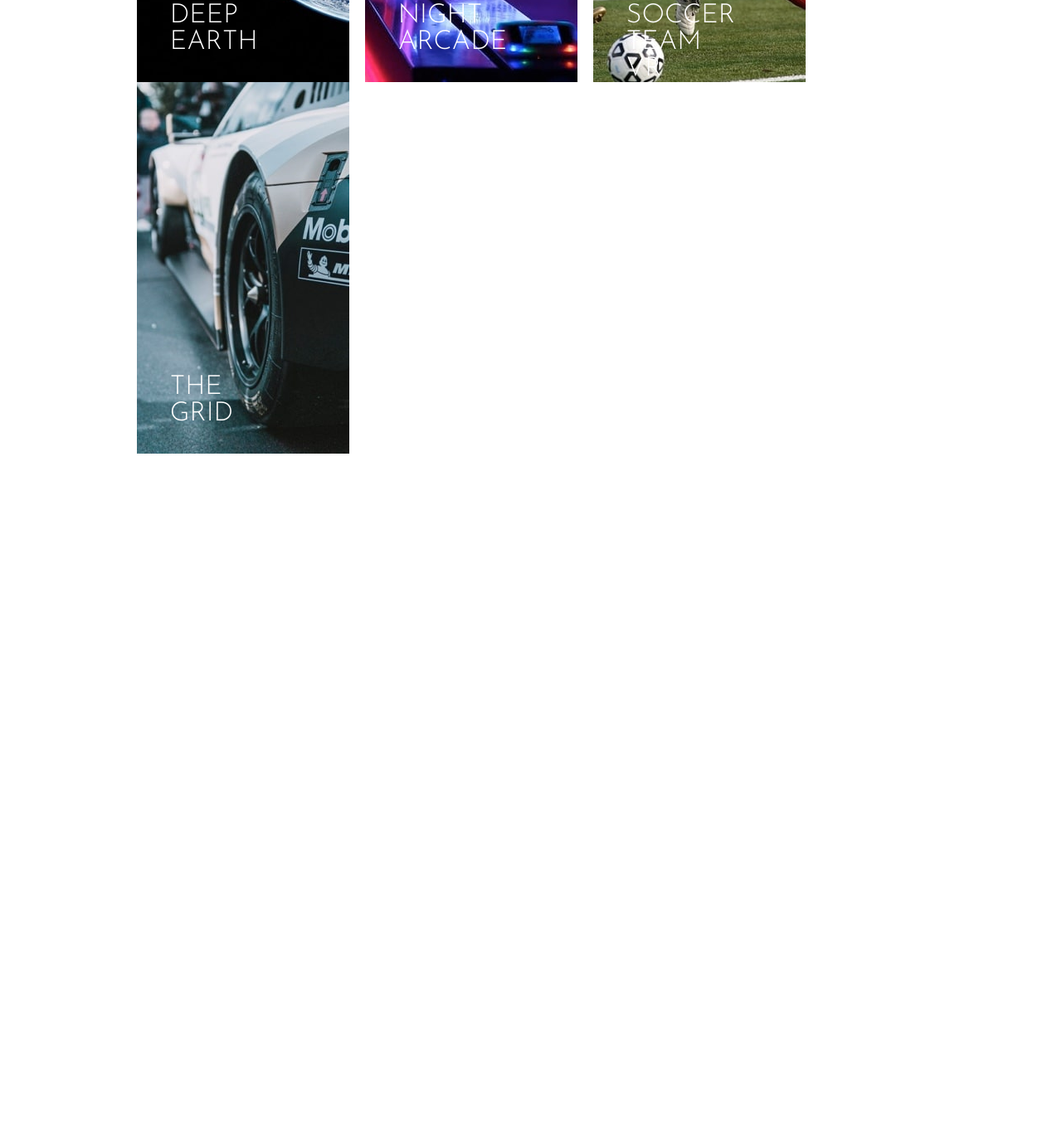
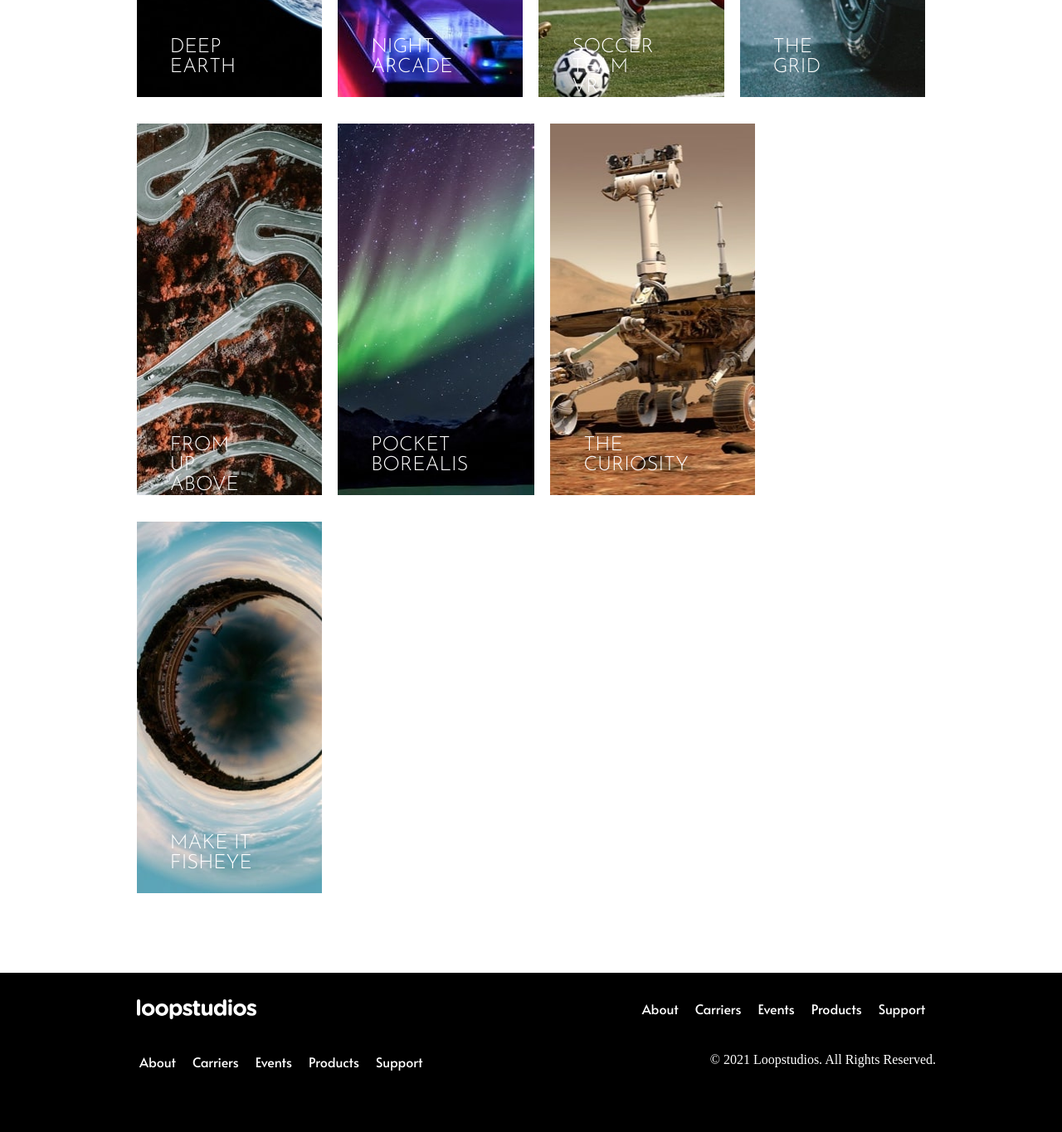
Before and after one commit to ValeriyaS-code/loopstudios, a plain HTML site: page index.html in a window 1280 px wide. Shown: the part 1154-2519 px from the top of the page at 83% size. Before the commit the page ends 1765 px from the top, so only its background shows below. Drawn offline with Linux system fonts and the light colour scheme.

Commit message:
footer styling started

```diff
--- a/assets/style.css
+++ b/assets/style.css
@@ -44,6 +44,29 @@ a {
     flex-wrap: wrap;
 }
 
+.section-three-content h2 {
+    font-family: 'Josefin Sans', sans-serif;
+    font-weight: 300;
+    font-size: 2.8rem;
+    text-transform: uppercase;
+}
+
+.section-three-content button {
+    width: 9.8rem;
+    height: 2.5rem;
+    background-color: #FFFFFF;
+    border: 0.1rem solid black;
+    color: black;
+    font-family: 'Alata', sans-serif;
+    letter-spacing: 0.2rem;
+    text-transform: uppercase;
+}
+
+.section-three-content button:hover {
+    background-color: black;
+    color: #FFFFFF;
+}
+
 .photos {
     display: flex;
     flex-wrap: wrap;
@@ -53,14 +76,16 @@ a {
 
 .photos p {
     color: #FFFFFF;
-    font-size: 2rem;
+    font-size: 1.5rem;
     font-family: 'Josefin Sans', sans-serif;
-    margin: 22rem 6.9rem 2rem 2.5rem;
+    margin: 23.5rem 5rem 1rem 2.5rem;
+    text-transform: uppercase;
 }
 
 .equal {
-    width: 16rem;
     height: 28rem;
+    margin-bottom: 2rem;
+    flex-basis: 23.5%;
 }
 
 .first-photo {
@@ -78,3 +103,42 @@ a {
 .fourth-photo {
     background-image: url('./images/desktop/image-grid.jpg');
 }
+
+.fith-photo {
+    background-image: url('./images/desktop/image-from-above.jpg');
+}
+
+.sixth-photo {
+    background-image: url('./images/desktop/image-pocket-borealis.jpg');
+}
+
+.seventh-photo {
+    background-image: url('./images/desktop/image-curiosity.jpg');
+}
+
+.eight-photo {
+    background-image: url('./images/desktop/image-fisheye.jpg');
+}
+
+footer {
+    background-color: black;
+    height: 12rem;
+}
+
+.footer-icons {
+    display: flex;
+    flex-wrap: wrap;
+    justify-content: space-between;
+    padding: 2rem 10.3rem;
+}
+
+.footer-links {
+    display: flex;
+    flex-wrap: wrap;
+    justify-content: space-between;
+    padding: 0.5rem 9.5rem;
+}
+
+.footer-links p {
+    color: white;
+}
--- a/index.html
+++ b/index.html
@@ -30,22 +30,44 @@
     </header>
 
     <div class="section-three-content">
-        <h2>OUR CREATIONS</h2>
-        <button>SEE ALL</button>
+        <h2>our creations</h2>
+        <button>see all</button>
     </div>
 
     <div class="photos">
-        <div class="first-photo equal"><p>DEEP EARTH</p></div>
-        <div class="second-photo equal"><p>NIGHT ARCADE</p></div>
-        <div class="third-photo equal"><p>SOCCER TEAM VR</p></div>
-        <div class="fourth-photo equal"><p>THE GRID</p></div>
+        <div class="first-photo equal"><p>deep earth</p></div>
+        <div class="second-photo equal"><p>night arcade</p></div>
+        <div class="third-photo equal"><p>soccer team vr</p></div>
+        <div class="fourth-photo equal"><p>the grid</p></div>
+        <div class="fith-photo equal"><p>from up above vr</p></div>
+        <div class="sixth-photo equal"><p>pocket borealis</p></div>
+        <div class="seventh-photo equal"><p>the curiosity</p></div>
+        <div class="eight-photo equal"><p>make it fisheye</p></div>
     </div>
-    <div class="photos-two">
-        <div class="first-photo-two"></div>
-        <div class="second-photo-two"></div>
-        <div class="third-photo-two"></div>
-        <div class="fourth-photo-two"></div>
-    </div>
+
+    <footer>
+        <div class="footer-icons">
+            <img src="./assets/images/logo.svg" alt="logo" width="144" height="24">
+            <div>
+                <a class="active" href="#about">About</a>
+                <a href="#carriers">Carriers</a>
+                <a href="#events">Events</a>
+                <a href="#products">Products</a>
+                <a href="#support">Support</a>
+            </div>
+        </div>
+
+        <div class="footer-links">
+            <div>
+                <a class="active" href="#about">About</a>
+                <a href="#carriers">Carriers</a>
+                <a href="#events">Events</a>
+                <a href="#products">Products</a>
+                <a href="#support">Support</a>
+            </div>
+            <p>&copy; 2021 Loopstudios. All Rights Reserved.</p>
+        </div>
+    </footer>
 </body>
 </html>
 
```
Also changed, not shown: 1 other file.
